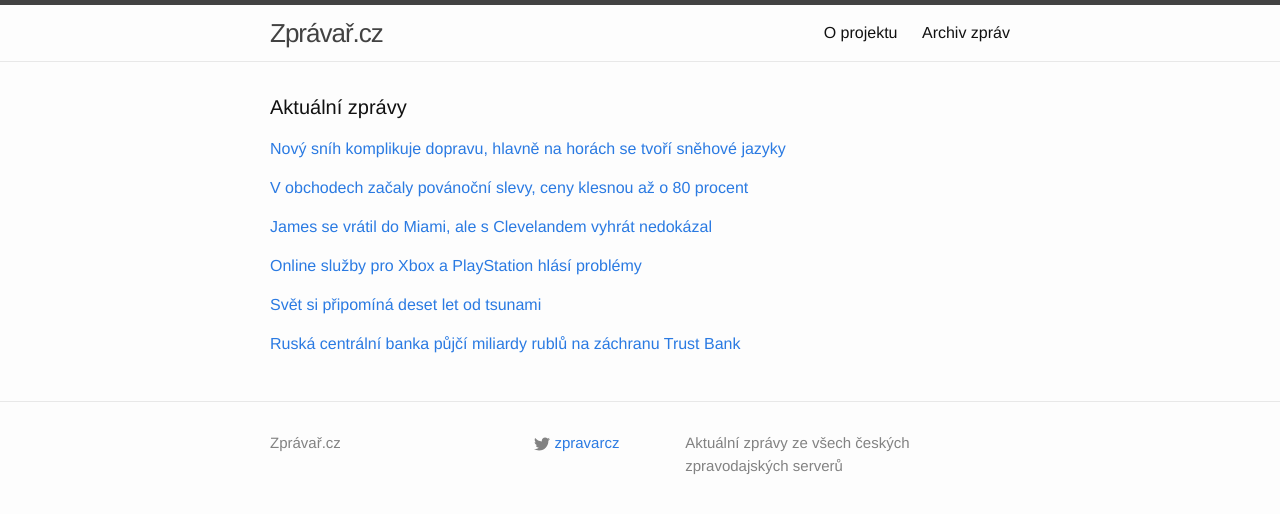
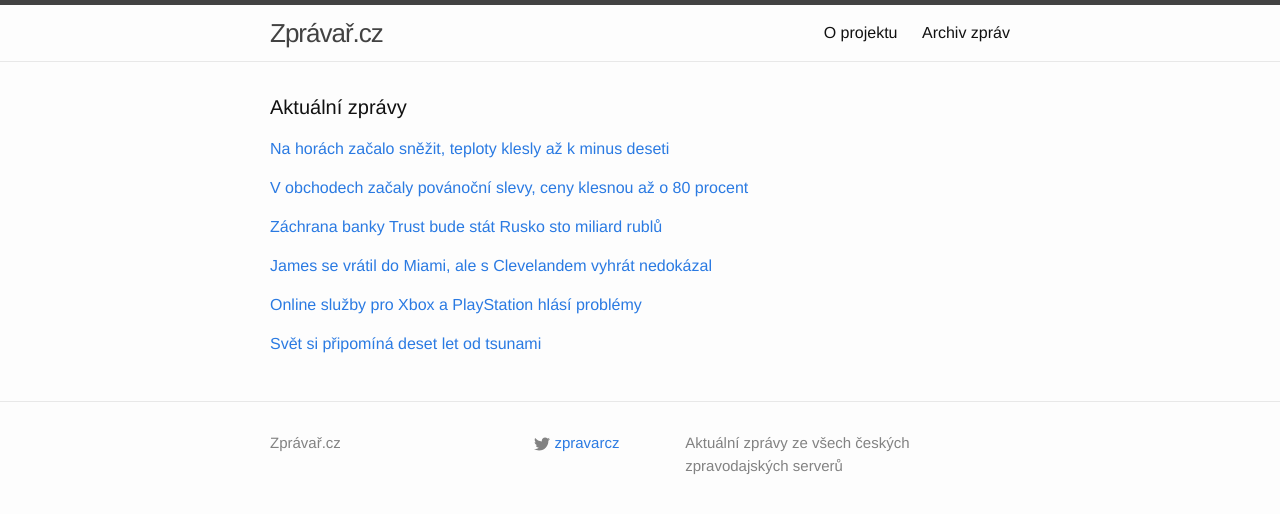
Before and after one commit to adliska/zpravar, a Jekyll site: the page built from index.html, in a window 1280 px wide. Shown: the top 514 px of the page. Built offline with Jekyll 4.4.1, drawn with Linux system fonts in a browser that asks for light colours.

Commit message:
zpravar news update

```diff
--- a/index.html
+++ b/index.html
@@ -5,9 +5,10 @@ layout: default
 <div class="home">
     <h1 class="page-heading">Aktuální zprávy</h1>
 
-<p><a href="javascript:;" onclick="toggle_visibility('zpravy0')">Nový sníh komplikuje dopravu, hlavně na horách se tvoří sněhové jazyky</a></p>
+<p><a href="javascript:;" onclick="toggle_visibility('zpravy0')">Na horách začalo sněžit, teploty klesly až k minus deseti</a></p>
 <div id="zpravy0" style="display:none">
 <ul>
+<li><a href=http://www.ceskatelevize.cz/ct24/domaci/296439-na-horach-zacalo-snezit-teploty-klesly-az-k-minus-deseti/>Na horách začalo sněžit, teploty klesly až k minus deseti - www.ceskatelevize.cz</a></li>
 <li><a href=http://www.rozhlas.cz/_zprava/novy-snih-komplikuje-dopravu-hlavne-na-horach-se-tvori-snehove-jazyky--1436742>Nový sníh komplikuje dopravu, hlavně na horách se tvoří sněhové jazyky - www.rozhlas.cz</a></li>
 <li><a href=http://www.rozhlas.cz/_zprava/na-horach-napadl-snih-silnicari-radi-zvysenou-opatrnost--1436742>Na horách napadl sníh, silničáři radí zvýšenou opatrnost - www.rozhlas.cz</a></li>
 <li><a href=http://www.lidovky.cz/silnicari-varuji-pred-rozbredlym-snehem-a-namrazou-fxs-/zpravy-domov.aspx?c=A141226_100844_ln_domov_Ele>Silničáři varují před rozbředlým sněhem a námrazou  - www.lidovky.cz</a></li>
@@ -25,33 +26,34 @@ layout: default
 <li><a href=http://zpravy.e15.cz/byznys/obchod-a-sluzby/obchody-po-vanocich-otviraji-na-zakazniky-cekaji-vyrazne-slevy-1148694>Obchody po Vánocích otvírají, na zákazníky čekají výrazné slevy - zpravy.e15.cz</a></li>
 <li><a href=http://www.denik.cz/ekonomika/obchody-se-po-vanocich-otviraji-zacina-hlavni-vlna-vyprodeju-20141226.html>Obchody se po Vánocích otvírají, začíná hlavní vlna výprodejů - www.denik.cz</a></li>
 </ul>
-</div><p><a href="javascript:;" onclick="toggle_visibility('zpravy2')">James se vrátil do Miami, ale s Clevelandem vyhrát nedokázal</a></p>
+</div><p><a href="javascript:;" onclick="toggle_visibility('zpravy2')">Záchrana banky Trust bude stát Rusko sto miliard rublů</a></p>
 <div id="zpravy2" style="display:none">
+<ul>
+<li><a href=http://zpravy.e15.cz/byznys/finance-a-bankovnictvi/zachrana-banky-trust-bude-stat-rusko-sto-miliard-rublu-1148706>Záchrana banky Trust bude stát Rusko sto miliard rublů - zpravy.e15.cz</a></li>
+<li><a href=http://www.financninoviny.cz/zpravodajstvi/zpravy/ruska-centralni-banka-pujci-miliardy-rublu-na-zachranu-trust-bank/1162470>Ruská centrální banka půjčí miliardy rublů na záchranu Trust Bank - www.financninoviny.cz</a></li>
+<li><a href=http://byznys.ihned.cz/c1-63301180-rusko-trust-bank-rubl-pad>Trust Bank dostane na záchranu víc, celkem skoro sto miliard rublů - byznys.ihned.cz</a></li>
+<li><a href=http://zpravy.aktualne.cz/ekonomika/problemovou-banku-zachrani-pred-krachem-miliardy-rublu/r~dcf9267c8ce111e4833a0025900fea04/>Problémovou banku zachrání před krachem miliardy rublů - zpravy.aktualne.cz</a></li>
+</ul>
+</div><p><a href="javascript:;" onclick="toggle_visibility('zpravy3')">James se vrátil do Miami, ale s Clevelandem vyhrát nedokázal</a></p>
+<div id="zpravy3" style="display:none">
 <ul>
 <li><a href=http://sport.aktualne.cz/james-se-vratil-do-miami-ale-s-clevelandem-vyhrat-nedokazal/r~930a91b48ce511e49bec0025900fea04/>James se vrátil do Miami, ale s Clevelandem vyhrát nedokázal - sport.aktualne.cz</a></li>
 <li><a href=http://sport.idnes.cz/basketbalova-nba-0kd-/basket.aspx?c=A141226_094633_sport-basket_ald>Návrat krále nebyl vítězný. James s Clevelandem v Miami prohrál - sport.idnes.cz</a></li>
 <li><a href=http://www.sportovninoviny.cz/zpravy/james-se-vratil-do-miami-ale-s-clevelandem-vyhrat-nedokazal/1162461>James se vrátil do Miami, ale s Clevelandem vyhrát nedokázal - www.sportovninoviny.cz</a></li>
 <li><a href=http://www.denik.cz/ostatni_sport/pikantni-bitva-james-se-vratil-do-miami-cleveland-ale-k-vyhre-nedovedl-20141226.html>Pikantní bitva. James se vrátil do Miami, Cleveland k výhře nedovedl - www.denik.cz</a></li>
 </ul>
-</div><p><a href="javascript:;" onclick="toggle_visibility('zpravy3')">Online služby pro Xbox a PlayStation hlásí problémy</a></p>
-<div id="zpravy3" style="display:none">
+</div><p><a href="javascript:;" onclick="toggle_visibility('zpravy4')">Online služby pro Xbox a PlayStation hlásí problémy</a></p>
+<div id="zpravy4" style="display:none">
 <ul>
 <li><a href=http://zpravy.aktualne.cz/ekonomika/online-sluzby-pro-xbox-a-playstation-hlasi-problemy/r~419fdb648cdf11e490f70025900fea04/>Online služby pro Xbox a PlayStation hlásí problémy - zpravy.aktualne.cz</a></li>
 <li><a href=http://e-svet.e15.cz/internet/online-sluzby-konzoli-playstation-a-xbox-hlasi-potize-pry-kvuli-hackerum-1148702>Online služby konzolí PlayStation a Xbox hlásí potíže, prý kvůli hackerům - e-svet.e15.cz</a></li>
 <li><a href=http://www.novinky.cz/internet-a-pc/357244-sluzby-pro-xbox-a-playstation-mely-problemy-asi-kvuli-hackerum.html>Služby pro Xbox a PlayStation měly problémy, asi kvůli hackerům - www.novinky.cz</a></li>
 </ul>
-</div><p><a href="javascript:;" onclick="toggle_visibility('zpravy4')">Svět si připomíná deset let od tsunami </a></p>
-<div id="zpravy4" style="display:none">
+</div><p><a href="javascript:;" onclick="toggle_visibility('zpravy5')">Svět si připomíná deset let od tsunami </a></p>
+<div id="zpravy5" style="display:none">
 <ul>
 <li><a href=http://www.lidovky.cz/lide-v-asii-si-pripomina-deset-let-od-tsunami-f3c-/zpravy-svet.aspx?c=A141226_082127_ln_zahranici_Ele>Svět si připomíná deset let od tsunami  - www.lidovky.cz</a></li>
 <li><a href=http://www.lidovky.cz/lide-v-asii-si-pripominaji-deset-let-od-tsunami-fq8-/zpravy-svet.aspx?c=A141226_082127_ln_zahranici_Ele>Lidé v Asii si připomínají deset let od tsunami  - www.lidovky.cz</a></li>
 <li><a href=http://www.novinky.cz/zahranicni/svet/357241-pred-deseti-lety-uderila-niciva-vlna-tsunami-zabila-ctvrt-milionu-lidi.html>Před deseti lety udeřila ničivá vlna tsunami, zabila čtvrt miliónu lidí - www.novinky.cz</a></li>
 </ul>
-</div><p><a href="javascript:;" onclick="toggle_visibility('zpravy5')">Ruská centrální banka půjčí miliardy rublů na záchranu Trust Bank</a></p>
-<div id="zpravy5" style="display:none">
-<ul>
-<li><a href=http://www.financninoviny.cz/zpravodajstvi/zpravy/ruska-centralni-banka-pujci-miliardy-rublu-na-zachranu-trust-bank/1162470>Ruská centrální banka půjčí miliardy rublů na záchranu Trust Bank - www.financninoviny.cz</a></li>
-<li><a href=http://byznys.ihned.cz/c1-63301180-rusko-trust-bank-rubl-pad>Trust Bank dostane na záchranu víc, celkem skoro sto miliard rublů - byznys.ihned.cz</a></li>
-<li><a href=http://zpravy.aktualne.cz/ekonomika/problemovou-banku-zachrani-pred-krachem-miliardy-rublu/r~dcf9267c8ce111e4833a0025900fea04/>Problémovou banku zachrání před krachem miliardy rublů - zpravy.aktualne.cz</a></li>
-</ul>
 </div></div>
```
